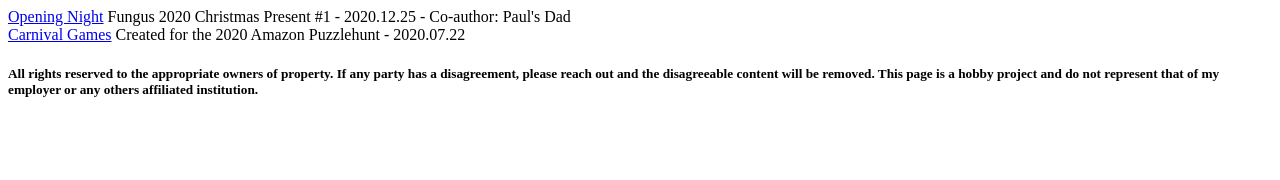
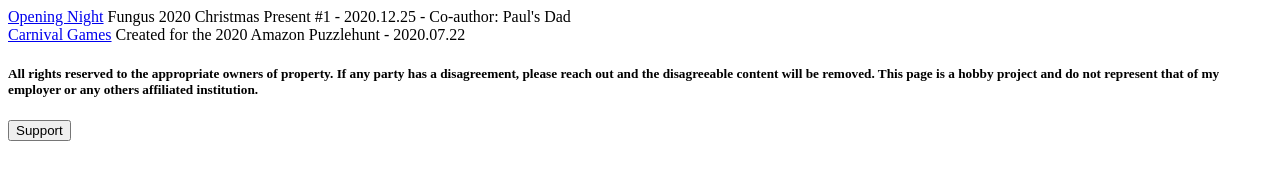
Before and after one commit to puzzicals/puzzicals.github.io, a plain HTML site: page index.html in a window 1280 px wide. Drawn offline with Linux system fonts and the light colour scheme.

Commit message:
Add support button

```diff
--- a/index.html
+++ b/index.html
@@ -57,6 +57,9 @@
                 All rights reserved to the appropriate owners of property. If any party has a disagreement, please reach out and the disagreeable content will be removed. This page is a hobby project and do not represent that of my employer or any others affiliated institution.
             </h5>
         </div>
+        <div>
+          <button onClick="window.open('https://ftx.us/pay/request?address=15CHPkHr733muebi9jpkNAaNTjNLAge2hp&tag=&wallet=btc&memoIsRequired=false&memo=&allowTip=false','_blank','resizable,width=700,height=900')">Support</button>
+        </div>
     </body>
 </html>
 
```
